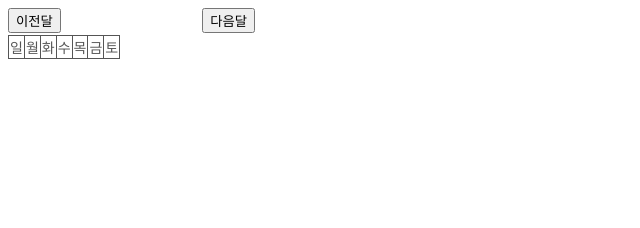
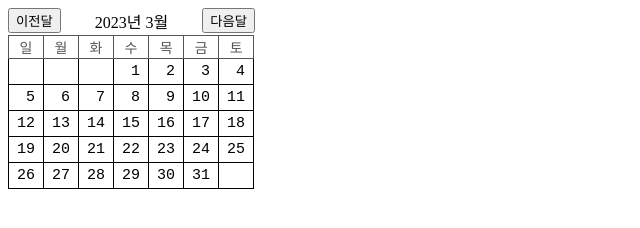
Before and after one commit to okskmk2/baeun-js, a plain HTML site: page calendar.html in a window 1280 px wide. Shown: the whole page, without its empty margins (0-640 px from the left). Drawn offline with Linux system fonts and the light colour scheme.

Commit message:
calendar html

```diff
--- a/calendar.html
+++ b/calendar.html
@@ -66,7 +66,7 @@
         let date = new Date();
         function renderCaledar() {
             const calendar_el = document.getElementById('calendar');
-            let weeks = groupingWeek(getMonthDays(date), true);
+            let weeks = calenderDays(groupingDate(getMonthDays(date)));
             // calendar drawing
             calendar_el.innerHTML = null;
             for (let i = 0; i < weeks.length; i++) {
@@ -75,7 +75,7 @@
                 for (let index = 0; index < week.length; index++) {
                     const day = week[index];
                     let td = document.createElement('td');
-                    if (index === day.day) {
+                    if (day && index === day.day) {
                         td.innerHTML = day.date;
                     }
                     row.appendChild(td);
--- a/calendar.js
+++ b/calendar.js
@@ -7,14 +7,6 @@ function getLastDate(date) {
     return new Date(date.getFullYear(), date.getMonth() + 1, 0).getDate();
 }
 
-// 1, 31
-// 2, 28
-// 3, 31
-// 4, 30
-// 5, 31
-
-
-// console.log(today.getDay()); // 요일
 /**
  *
  * @param {Date} date
@@ -35,7 +27,11 @@ function getMonthDays(date) {
     return days;
 }
 
-
+/**
+ *
+ * @param {Array.<Array.<Date>>} gdays
+ * @returns
+ */
 function calenderDays(gdays) {
     const firstWeek = gdays[0];
     const firstWeekCnt = 7 - firstWeek.length;
@@ -65,9 +61,10 @@ function groupingDate(days) {
             week = [];
             next = false;
         }
-        if (date.getDay() === 6) {
+        if (date.day === 6) {
             next = true;
         }
+        week.push(date);
     }
     if (week.length > 0) {
         weeks.push(week);
@@ -76,7 +73,11 @@ function groupingDate(days) {
 }
 
 
-
+/**
+ *
+ * @param {Number} miliseconds
+ * @returns
+ */
 function deltaTime(miliseconds) {
     let sec, min, hour, day, year, output = [], suffix = '전';
     function div(a, b) {
@@ -112,5 +113,3 @@ function deltaTime(miliseconds) {
     }
     return output.join(' ') + ' ' + suffix;
 }
-
-console.log(getMonthDays(new Date()));
```
